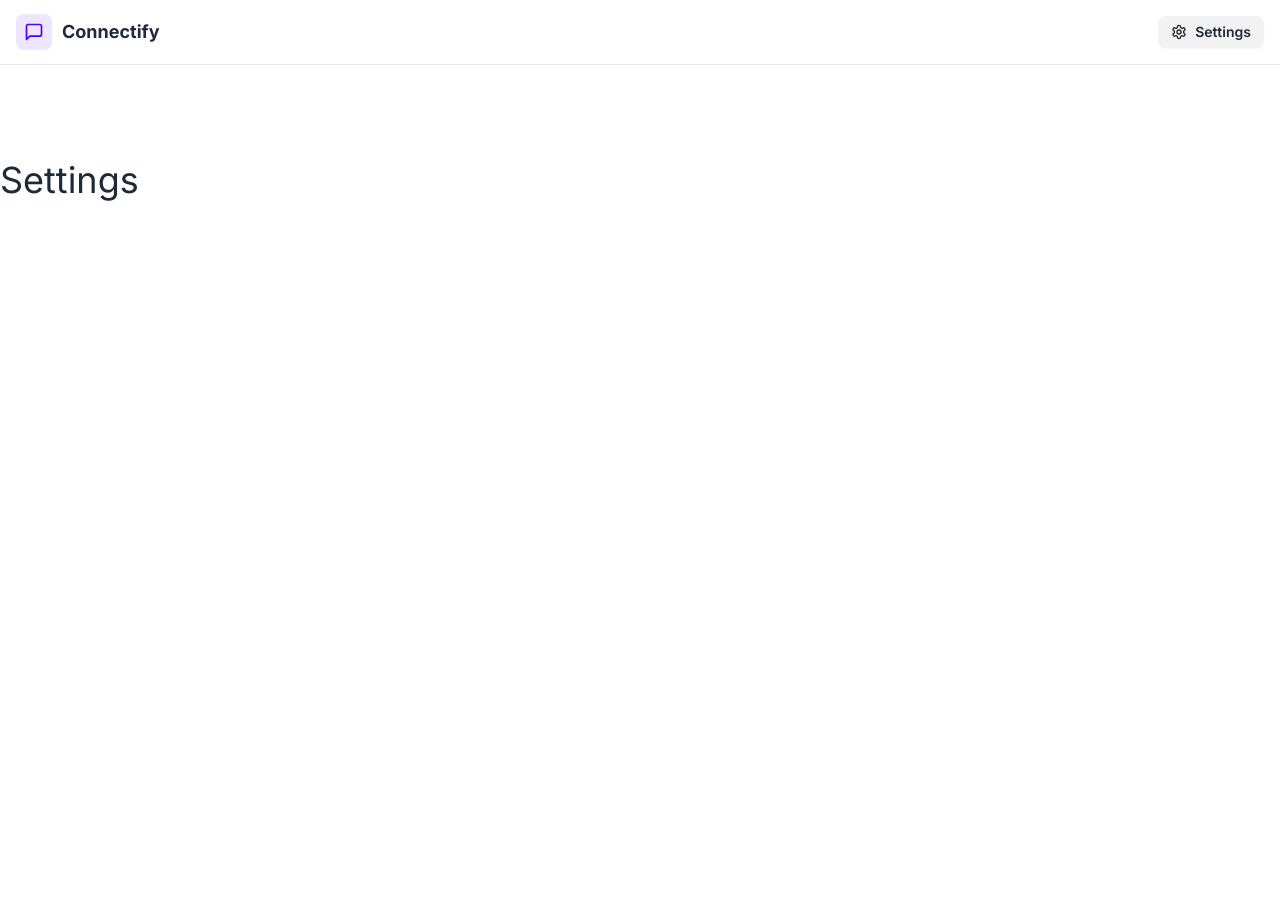
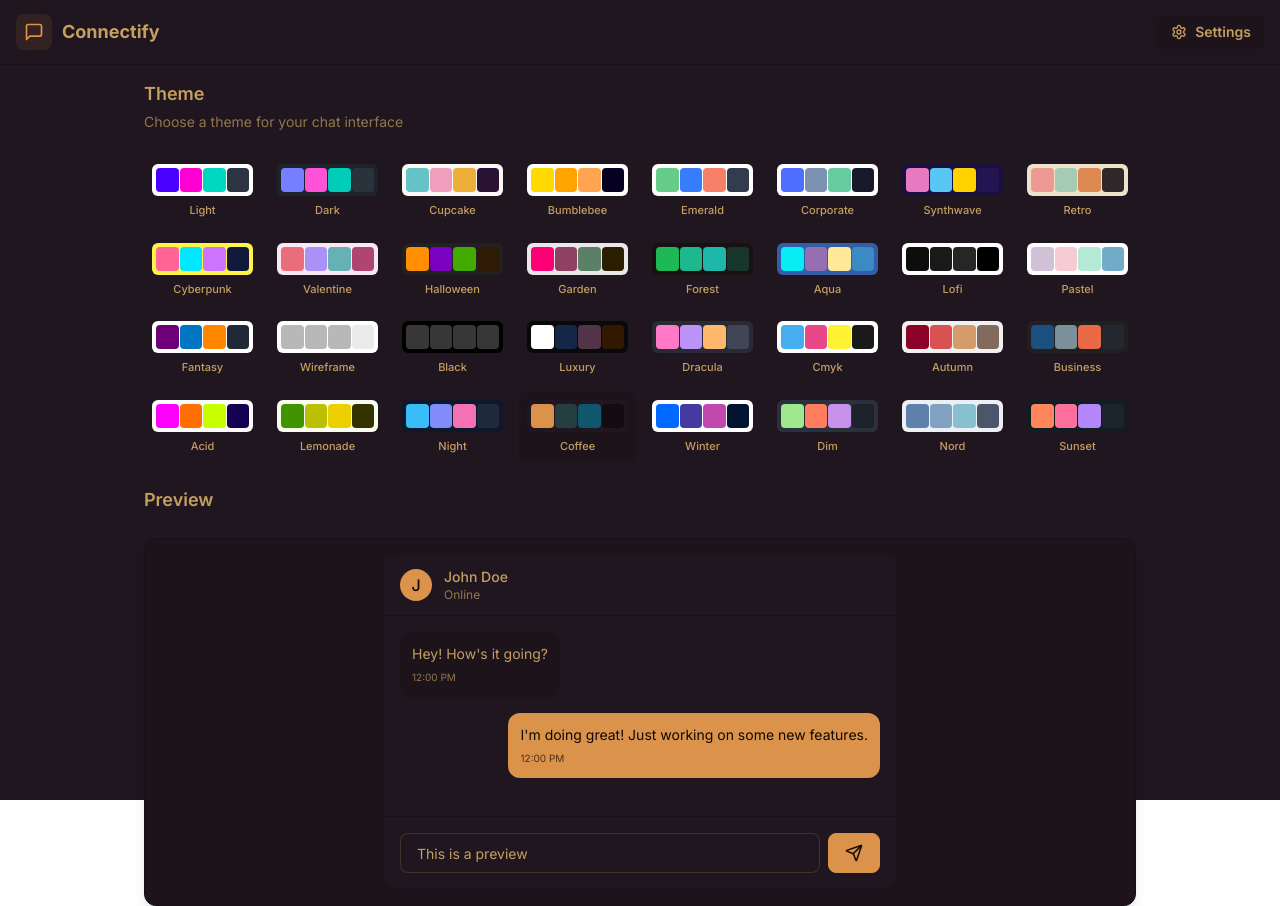
Before and after one commit to KartikLakhotiya/Connectify, a React (Vite) app in the folder frontend/: page /settings in a window 1280 px wide. Before the commit the page ends 800 px from the top, so only its background shows below. Built offline with nearby package versions, Linux system fonts and the light colour scheme; no server answers.

Commit message:
added multiple themes on settings page.

```diff
--- a/frontend/package.json
+++ b/frontend/package.json
@@ -11,6 +11,7 @@
   },
   "dependencies": {
     "axios": "^1.7.9",
+    "framer-motion": "^11.17.0",
     "lucide-react": "^0.471.0",
     "react": "^18.3.1",
     "react-dom": "^18.3.1",
--- a/frontend/src/App.jsx
+++ b/frontend/src/App.jsx
@@ -9,9 +9,11 @@
 import { Toaster } from 'react-hot-toast'
 import { useAuthStore } from './store/useAuthStore'
 import { Loader, Loader2 } from 'lucide-react'
+import { useThemeStore } from './store/useThemeStore'
 
 const App = () => {
   const { authUser, checkAuth, isCheckingAuth } = useAuthStore();
+  const { theme } = useThemeStore();
   useEffect(() => {
     checkAuth();
   }, [checkAuth])
@@ -26,11 +28,11 @@
   }
 
   return (
-    <div>
+    <div data-theme={theme}>
 
       <Navbar />
       <Routes>
-        <Route path='/' element={authUser ? <Home /> : <Navigate to="/signup" />} />
+        <Route path='/' element={authUser ? <Home /> : <Navigate to="/login" />} />
         <Route path='/login' element={!authUser ? <Login /> : <Navigate to="/" />} />
         <Route path='/signup' element={!authUser ? <Signup /> : <Navigate to="/" />} />
         <Route path='/profile' element={authUser ? <Profile /> : <Navigate to="/login" />} />
--- /dev/null
+++ b/frontend/src/constants/index.js
@@ -0,0 +1,34 @@
+export const THEMES = [
+    "light",
+    "dark",
+    "cupcake",
+    "bumblebee",
+    "emerald",
+    "corporate",
+    "synthwave",
+    "retro",
+    "cyberpunk",
+    "valentine",
+    "halloween",
+    "garden",
+    "forest",
+    "aqua",
+    "lofi",
+    "pastel",
+    "fantasy",
+    "wireframe",
+    "black",
+    "luxury",
+    "dracula",
+    "cmyk",
+    "autumn",
+    "business",
+    "acid",
+    "lemonade",
+    "night",
+    "coffee",
+    "winter",
+    "dim",
+    "nord",
+    "sunset",
+];
--- a/frontend/src/pages/Profile.jsx
+++ b/frontend/src/pages/Profile.jsx
@@ -54,7 +54,7 @@
                             </label>
                         </div>
                         <p className="text-sm text-zinc-400">
-                            {isUpdatingProfile ? "Uploading..." : "Click the camera icon to update your photo"}
+                            {isUpdatingProfile ? "Uploading..." : "Click the camera icon to update your photo (Photo should be less than 1 MB.)"}
                         </p>
                     </div>
 
--- a/frontend/src/pages/Settings.jsx
+++ b/frontend/src/pages/Settings.jsx
@@ -1,10 +1,112 @@
-import React from 'react'
+import { THEMES } from "../constants";
+import { useThemeStore } from "../store/useThemeStore";
+import { Send } from "lucide-react";
+
+const PREVIEW_MESSAGES = [
+    { id: 1, content: "Hey! How's it going?", isSent: false },
+    { id: 2, content: "I'm doing great! Just working on some new features.", isSent: true },
+];
 
 const Settings = () => {
+    const { theme, setTheme } = useThemeStore();
+
     return (
-        <div className='mt-40 text-4xl'>Settings</div>
+        <div className="h-screen container mx-auto px-4 pt-20 max-w-5xl">
+            <div className="space-y-6">
+                <div className="flex flex-col gap-1">
+                    <h2 className="text-lg font-semibold">Theme</h2>
+                    <p className="text-sm text-base-content/70">Choose a theme for your chat interface</p>
+                </div>
 
-    )
-}
+                <div className="grid grid-cols-4 sm:grid-cols-6 md:grid-cols-8 gap-2">
+                    {THEMES.map((t) => (
+                        <button
+                            key={t} className={`group flex flex-col items-center gap-1.5 p-2 rounded-lg transition-colors ${theme === t ? "bg-base-200" : "hover:bg-base-200/50"}`}
+                            onClick={() => setTheme(t)}
+                        >
+                            <div className="relative h-8 w-full rounded-md overflow-hidden" data-theme={t}>
+                                <div className="absolute inset-0 grid grid-cols-4 gap-px p-1">
+                                    <div className="rounded bg-primary"></div>
+                                    <div className="rounded bg-secondary"></div>
+                                    <div className="rounded bg-accent"></div>
+                                    <div className="rounded bg-neutral"></div>
+                                </div>
+                            </div>
+                            <span className="text-[11px] font-medium truncate w-full text-center">
+                                {t.charAt(0).toUpperCase() + t.slice(1)}
+                            </span>
+                        </button>
+                    ))}
+                </div>
 
-export default Settings
+                {/* Preview Section */}
+                <h3 className="text-lg font-semibold mb-3">Preview</h3>
+                <div className="rounded-xl border border-base-300 overflow-hidden bg-base-100 shadow-lg">
+                    <div className="p-4 bg-base-200">
+                        <div className="max-w-lg mx-auto">
+                            {/* Mock Chat UI */}
+                            <div className="bg-base-100 rounded-xl shadow-sm overflow-hidden">
+                                {/* Chat Header */}
+                                <div className="px-4 py-3 border-b border-base-300 bg-base-100">
+                                    <div className="flex items-center gap-3">
+                                        <div className="w-8 h-8 rounded-full bg-primary flex items-center justify-center text-primary-content font-medium">
+                                            J
+                                        </div>
+                                        <div>
+                                            <h3 className="font-medium text-sm">John Doe</h3>
+                                            <p className="text-xs text-base-content/70">Online</p>
+                                        </div>
+                                    </div>
+                                </div>
+
+                                {/* Chat Messages */}
+                                <div className="p-4 space-y-4 min-h-[200px] max-h-[200px] overflow-y-auto bg-base-100">
+                                    {PREVIEW_MESSAGES.map((message) => (
+                                        <div
+                                            key={message.id}
+                                            className={`flex ${message.isSent ? "justify-end" : "justify-start"}`}
+                                        >
+                                            <div
+                                                className={`
+                          max-w-[80%] rounded-xl p-3 shadow-sm
+                          ${message.isSent ? "bg-primary text-primary-content" : "bg-base-200"}
+                        `}
+                                            >
+                                                <p className="text-sm">{message.content}</p>
+                                                <p
+                                                    className={`
+                            text-[10px] mt-1.5
+                            ${message.isSent ? "text-primary-content/70" : "text-base-content/70"}
+                          `}
+                                                >
+                                                    12:00 PM
+                                                </p>
+                                            </div>
+                                        </div>
+                                    ))}
+                                </div>
+
+                                {/* Chat Input */}
+                                <div className="p-4 border-t border-base-300 bg-base-100">
+                                    <div className="flex gap-2">
+                                        <input
+                                            type="text"
+                                            className="input input-bordered flex-1 text-sm h-10"
+                                            placeholder="Type a message..."
+                                            value="This is a preview"
+                                            readOnly
+                                        />
+                                        <button className="btn btn-primary h-10 min-h-0">
+                                            <Send size={18} />
+                                        </button>
+                                    </div>
+                                </div>
+                            </div>
+                        </div>
+                    </div>
+                </div>
+            </div>
+        </div>
+    );
+};
+export default Settings;
--- /dev/null
+++ b/frontend/src/store/useThemeStore.js
@@ -0,0 +1,9 @@
+import { create } from "zustand";
+
+export const useThemeStore = create((set) => ({
+  theme: localStorage.getItem("chat-theme") || "coffee",
+  setTheme: (theme) => {
+    localStorage.setItem("chat-theme", theme);
+    set({ theme });
+  },
+}));
--- a/frontend/tailwind.config.js
+++ b/frontend/tailwind.config.js
@@ -9,4 +9,40 @@
     extend: {},
   },
   plugins: [daisyui],
+  daisyui: {
+    themes: [
+      "light",
+      "dark",
+      "cupcake",
+      "bumblebee",
+      "emerald",
+      "corporate",
+      "synthwave",
+      "retro",
+      "cyberpunk",
+      "valentine",
+      "halloween",
+      "garden",
+      "forest",
+      "aqua",
+      "lofi",
+      "pastel",
+      "fantasy",
+      "wireframe",
+      "black",
+      "luxury",
+      "dracula",
+      "cmyk",
+      "autumn",
+      "business",
+      "acid",
+      "lemonade",
+      "night",
+      "coffee",
+      "winter",
+      "dim",
+      "nord",
+      "sunset",
+    ]
+  }
 }
```
Also changed, not shown: 1 other file (tests, documents, lock files or other folders).
